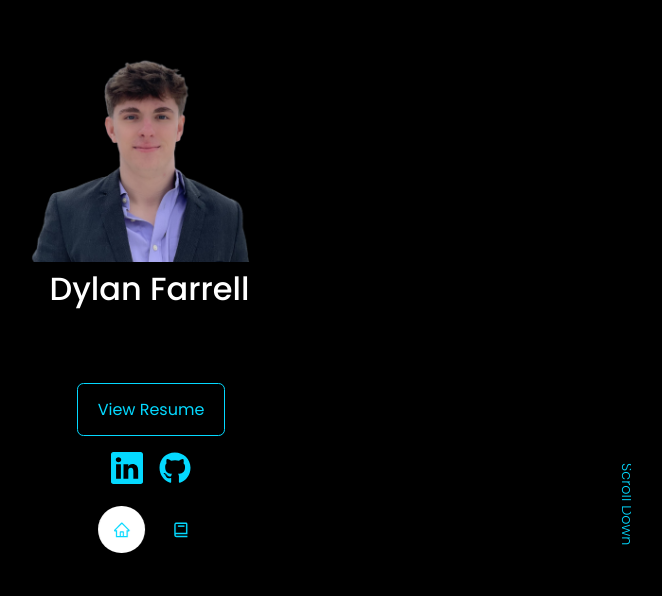
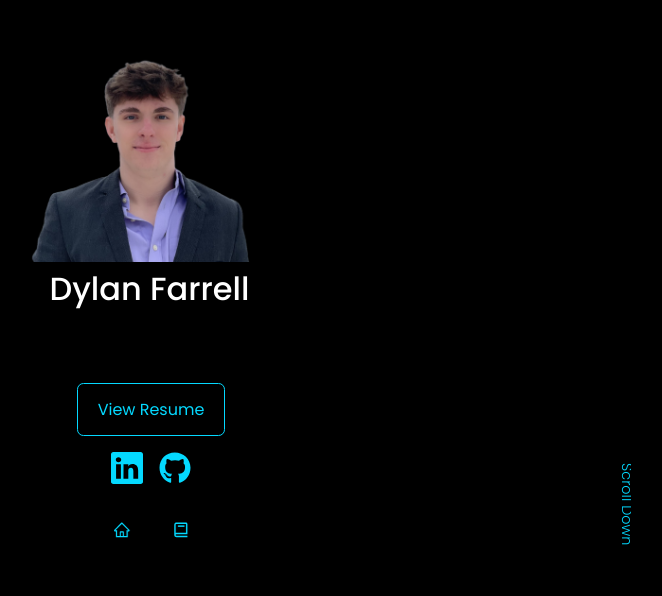
Before and after one commit to Swoopi/Portfolio, a React (Create React App) app: page / in a window 1280 px wide. Shown: the part 204-800 px from the top of the page, without its empty margins (489-1151 px from the left). Built offline with nearby package versions, Linux system fonts and the light colour scheme.

Commit message:
Fixed Bug

```diff
--- a/package.json
+++ b/package.json
@@ -36,5 +36,8 @@
       "last 1 firefox version",
       "last 1 safari version"
     ]
+  },
+  "devDependencies": {
+    "@babel/plugin-proposal-private-property-in-object": "^7.21.11"
   }
 }
--- a/src/components/header/CTA.jsx
+++ b/src/components/header/CTA.jsx
@@ -1,5 +1,5 @@
 import React from 'react'
-import CV from '../../assets/cv.pdf'
+import CV from '../../assets/DYLANFARRELLRESUME.pdf'
 
 const CTA = () => {
   return (
--- a/src/components/nav/Nav.jsx
+++ b/src/components/nav/Nav.jsx
@@ -1,7 +1,7 @@
 import React from 'react'
 import './nav.css'
 import {AiOutlineHome} from 'react-icons/ai'
-import {GrProjects} from 'react-icons/gr'
+
 import {BiBook} from 'react-icons/bi'
 import {useState} from 'react'
 
@@ -9,7 +9,7 @@ const Nav = () => {
   const[activeNav, setActiveNav] = useState('#')
   return (
     <nav>
-      <a href="#" onClick={() => setActiveNav('#')} className={activeNav === '#' ? 'active': ''}><AiOutlineHome/></a>
+      <a href="#header" onClick={() => setActiveNav('#header')} className={activeNav === '#header' ? 'active': ''}><AiOutlineHome/></a>
       <a href="#experience" onClick={() => setActiveNav('#experience')} className={activeNav === '#experience' ? 'active' : ''}><BiBook/></a>
 
 
```
Also changed, not shown: 2 other files (tests, documents, lock files or other folders).
